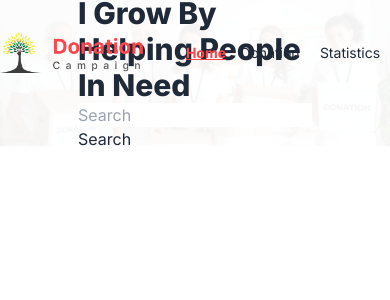
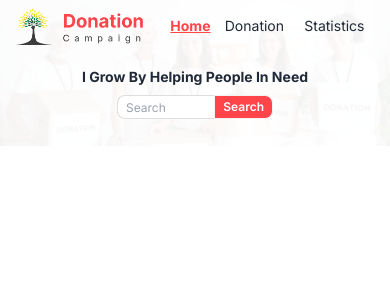
Before and after one commit to Showrov-CoU/Donation-Campaign, a React (Vite) app: page / in a window 390 px wide. Shown: the top 300 px of the page. Built offline with nearby package versions, Linux system fonts and the light colour scheme.

Commit message:
Responsive Hero section and nav bar

```diff
--- a/src/Components/Hero/Hero.jsx
+++ b/src/Components/Hero/Hero.jsx
@@ -1,10 +1,11 @@
+
 import Search from "../Search/Search";
 
 const Hero = () => {
   return (
     <div className="relative">
       <img src="/hero.png" className="opacity-5" alt="" />
-      <div className="absolute top-1/2 left-1/2 transform -translate-x-1/2 -translate-y-1/2">
+      <div className="absolute top-1/2 left-1/2 transform -translate-x-1/2 -translate-y-1/2 w-full">
         <Search></Search>
       </div>
     </div>
--- a/src/Components/Home/Home.jsx
+++ b/src/Components/Home/Home.jsx
@@ -1,19 +1,27 @@
 import { Outlet } from "react-router-dom";
 import NavBar from "../NavBar/NavBar";
 import Hero from "../Hero/Hero";
+import { useState } from "react";
 
 const Home = () => {
+  const [isHome, setIsHome] = useState(0);
+  const handleHeroImage = (e) => {
+    console.log(e.target.innerText);
+    e.target.innerText === "Home" ? setIsHome(0) : setIsHome(1);
+  };
+
   return (
     <>
-      <div>
-        <div className="absolute w-full">
+      <div className="relative">
+        <div className={isHome === 0 ? "" : "hidden"}>
           <Hero></Hero>
         </div>
-        <div className="relative pt-8 pb-4 container mx-auto">
-          <NavBar></NavBar>
+
+        <div className="absolute w-full top-2 md:top-6 px-[4%] md:px-[10%]">
+          <NavBar handleHeroImage={handleHeroImage}></NavBar>
+          <Outlet></Outlet>
         </div>
       </div>
-      <Outlet></Outlet>
     </>
   );
 };
--- a/src/Components/NavBar/NavBar.jsx
+++ b/src/Components/NavBar/NavBar.jsx
@@ -1,21 +1,33 @@
 import { NavLink } from "react-router-dom";
 
 import "./NavBar.css";
-const NavBar = () => {
+const NavBar = ({ handleHeroImage }) => {
   return (
     <>
       <nav className="flex justify-between items-center">
-        <div className="w-36 md:w-48 lg:w-52">
+        <div className="w-32 md:w-48 lg:w-52">
           <img src="/logo.png" alt="" />
         </div>
         <div className="flex gap-0 md:gap-10 text-sm md:text-base">
-          <NavLink to="/" className="w-12 md:w-16 text-center">
+          <NavLink
+            to="/"
+            onClick={handleHeroImage}
+            className="w-12 md:w-16 text-center"
+          >
             Home
           </NavLink>
-          <NavLink to="/donation" className="w-20 text-center">
+          <NavLink
+            to="/donation"
+            onClick={handleHeroImage}
+            className="w-20 text-center"
+          >
             Donation
           </NavLink>
-          <NavLink to="/statistics" className="w-20 md:w-24 text-center">
+          <NavLink
+            to="/statistics"
+            onClick={handleHeroImage}
+            className="w-20 md:w-24 text-center"
+          >
             Statistics
           </NavLink>
         </div>
--- a/src/Components/Router/Router.jsx
+++ b/src/Components/Router/Router.jsx
@@ -2,12 +2,17 @@ import { createBrowserRouter } from "react-router-dom";
 import Home from "../Home/Home";
 import Donation from "../Donation/Donation";
 import Statistics from "../Statistics/Statistics";
+
 
 const Router = createBrowserRouter([
   {
     path: "/",
     element: <Home></Home>,
     children: [
+    //   {
+    //     path: "/",
+    //     element: <Home></Home>,
+    //   },
       {
         path: "/donation",
         element: <Donation></Donation>,
--- a/src/Components/Search/Search.jsx
+++ b/src/Components/Search/Search.jsx
@@ -1,12 +1,18 @@
 const Search = () => {
   return (
-    <div>
-      <h1 className="text-3xl font-extrabold">
+    <div className="flex flex-col gap-2 md:gap-5 lg:gap-8 pt-10 md:pt-8 lg:pt-0">
+      <h1 className="w-fit mx-auto text-sm md:text-2xl lg:text-3xl font-bold md:font-extrabold">
         I Grow By Helping People In Need
       </h1>
-      <div className="w-fit mx-auto">
-        <input type="search" placeholder="Search" />
-        <button>Search</button>
+      <div className="w-[40%] md:w-fit mx-auto flex justify-center items-center">
+        <input
+          type="text"
+          placeholder="Search"
+          className="input border-[#DEDEDE] rounded-e-none border-e-0 input-xs md:input-sm w-full focus:outline-none"
+        />
+        <button className="btn btn-xs md:btn-sm rounded-s-none bg-[#FF444A] capitalize text-white focus:bg-[#FF444A] hover:bg-[#FF444A]">
+          Search
+        </button>
       </div>
     </div>
   );
```
Also changed, not shown: src/Components/Layout/Layout.jsx (added, +18 -0 lines).
